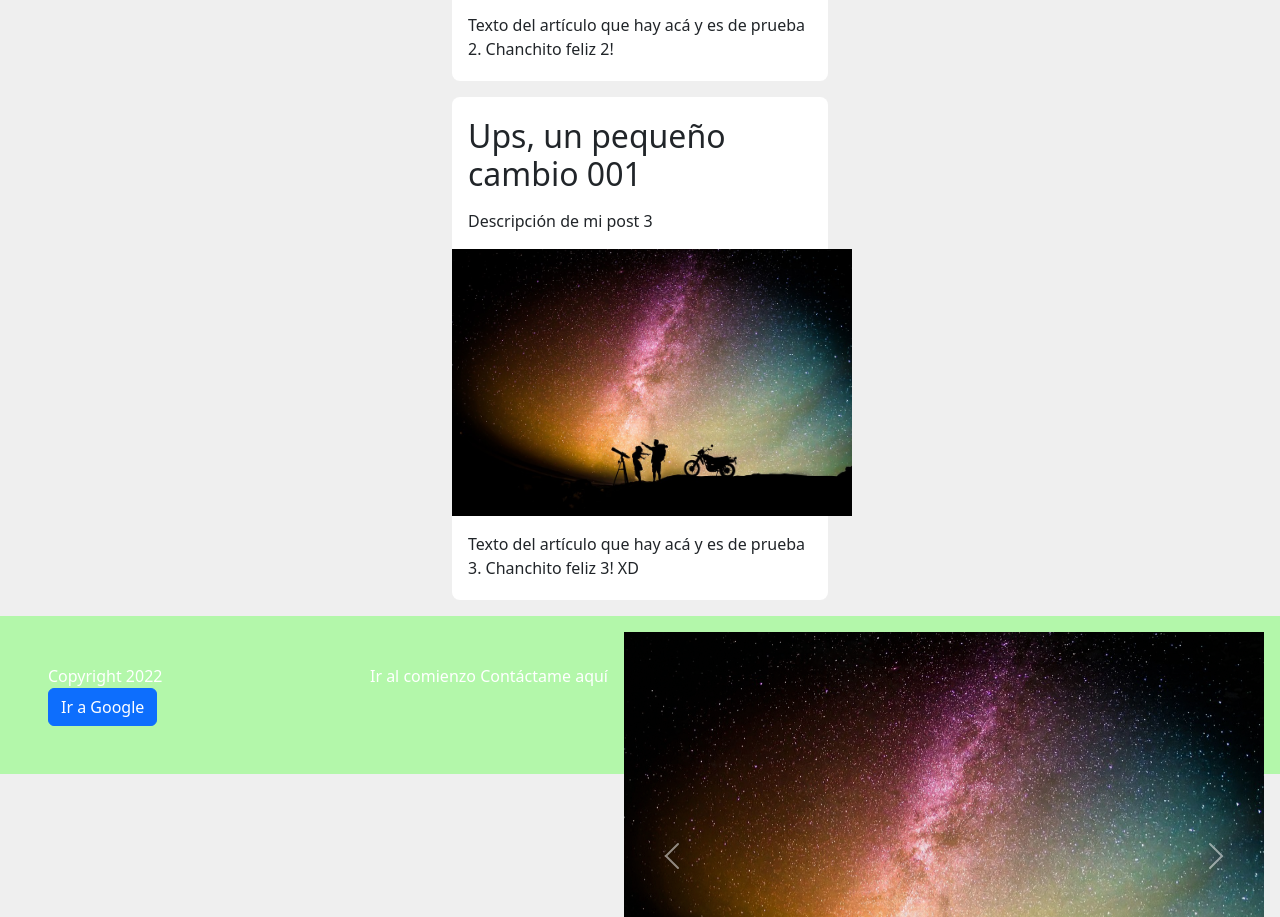
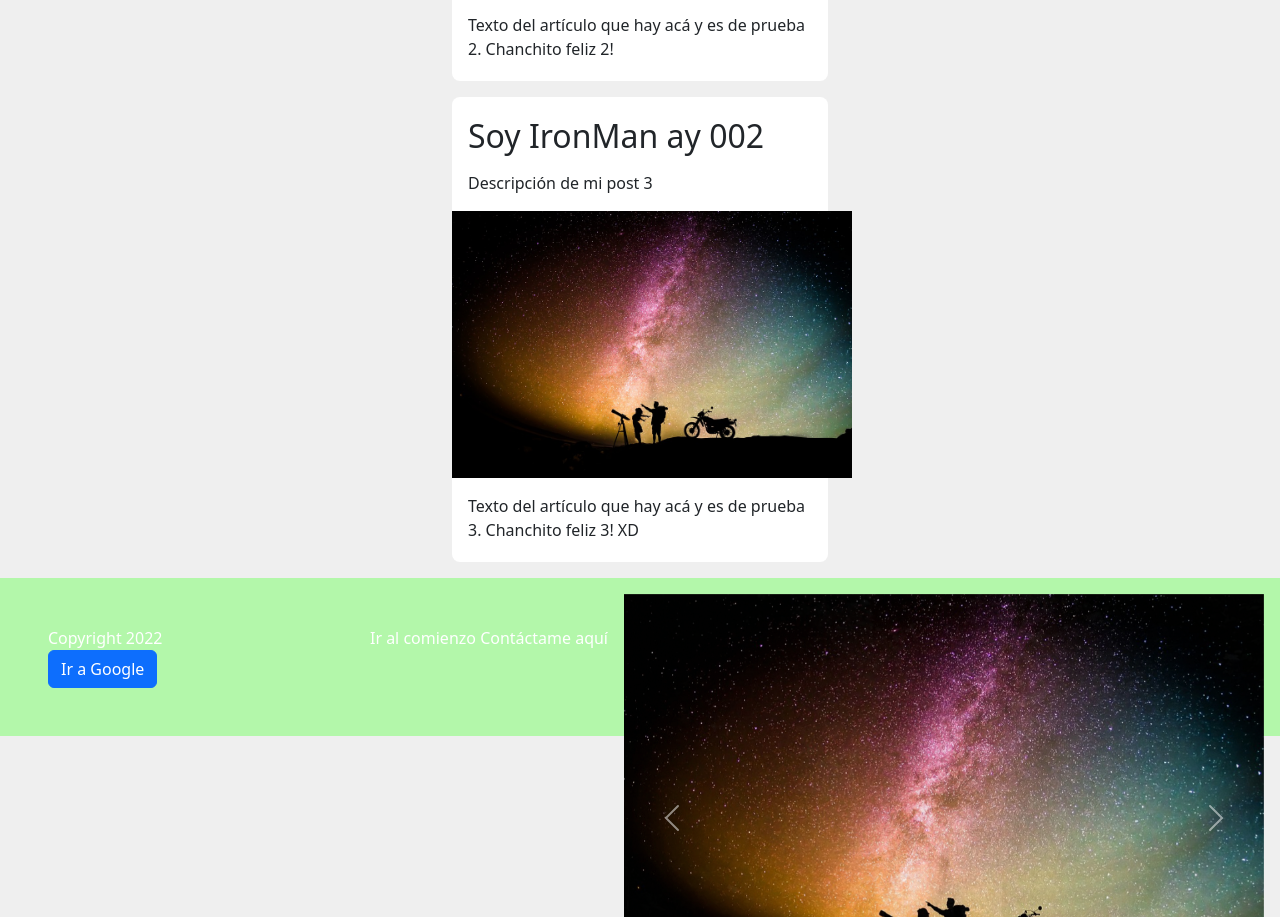
Before and after one commit to Juan-Jose-Tinajero-Lara-0001/Test-007.000.001, a plain HTML site: page index.html in a window 1280 px wide. Shown: the part 1076-1993 px from the top of the page. Drawn offline with nearby package versions, Linux system fonts and the light colour scheme.

Commit message:
Haciendo un segundo cambio

```diff
--- a/index.html
+++ b/index.html
@@ -29,7 +29,7 @@
             <p>Texto del artículo que hay acá y es de prueba 2. Chanchito feliz 2!</p>
         </article>
         <article class="post">
-            <h2>Ups, un pequeño cambio 001</h2>
+            <h2>Soy IronMan ay 002</h2>
             <p>Descripción de mi post 3</p>
             <img src="img/Cielo nocturno.jpg" width="400"/>
             <p>Texto del artículo que hay acá y es de prueba 3. Chanchito feliz 3! XD</p>
```
